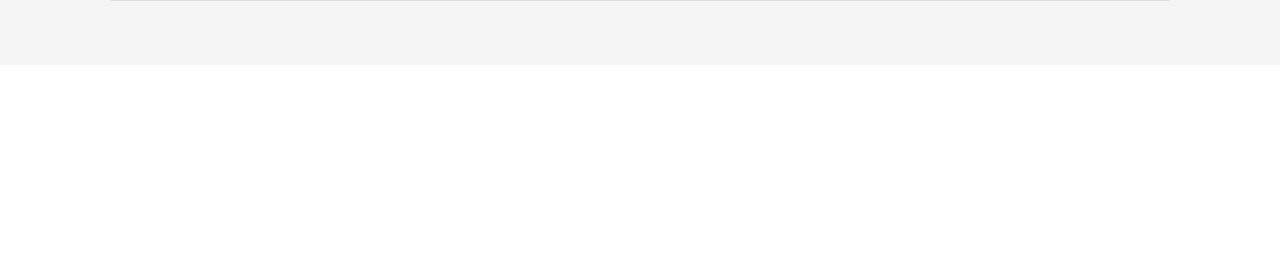
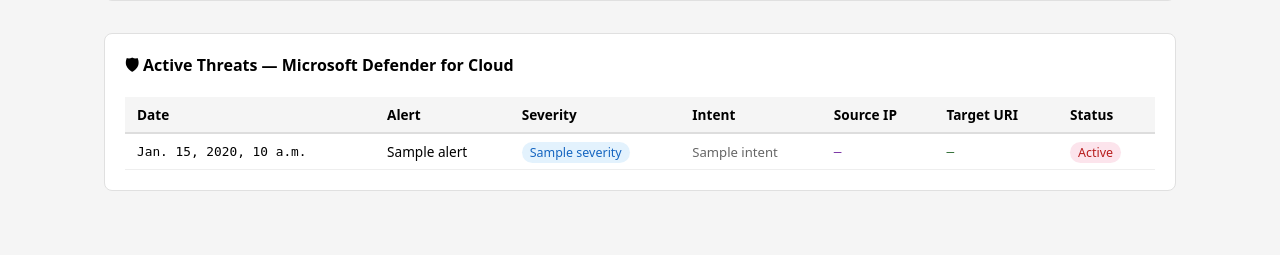
Before and after one commit to Python-Development-Lab/django-azure-app, a Django app: template templates/core/security.html in a window 1280 px wide. Shown: the part 949-1204 px from the top of the page. Before the commit the page ends 950 px from the top, so only its background shows below. Run offline with Django 5.2, Linux system fonts and the light colour scheme; the template is opened without the code that fills it: most values are stand-ins (such as "Sample title", 1, 10 or a date in 2020); parts of the project's set-up code (start-up, migrations or seed data) failed here and were passed over.

Commit message:
feat: add Defender for Cloud alerts to Security Dashboard
- _get_defender_alerts() via ManagedIdentityCredential (System-Assigned MSI)
- Active Threats table: date, alert name, severity, intent, source IP, URI, status
- Severity color coding: High/Medium/Low/Informational
- Graceful error handling when MSI unavailable
- Completes Security Dashboard Phase 1.5:
  ATT&CK graph + coverage matrix + live Defender alerts

```diff
--- a/templates/core/security.html
+++ b/templates/core/security.html
@@ -39,6 +39,74 @@
       </thead>
       <tbody id="coverage-table"></tbody>
     </table>
+  </div>
+
+  <!-- Defender for Cloud Alerts -->
+  <div style="background:#fff; border:1px solid #e0e0e0; border-radius:8px;
+              padding:1.25rem; margin-top:2rem;">
+    <h2 style="font-size:1rem; font-weight:600; margin-bottom:1rem;">
+      🛡 Active Threats — Microsoft Defender for Cloud
+    </h2>
+
+    {% if defender_error %}
+    <div style="background:#fff3cd; border:1px solid #ffc107; border-radius:6px;
+                padding:0.75rem; font-size:0.85rem; color:#856404; margin-bottom:1rem;">
+      <strong>⚠ Defender API unavailable:</strong> {{ defender_error }}
+    </div>
+    {% endif %}
+
+    {% if defender_alerts %}
+    <table style="width:100%; border-collapse:collapse; font-size:0.85rem;">
+      <thead>
+        <tr style="background:#f5f5f5;">
+          <th style="padding:8px 12px; text-align:left; border-bottom:2px solid #ddd;">Date</th>
+          <th style="padding:8px 12px; text-align:left; border-bottom:2px solid #ddd;">Alert</th>
+          <th style="padding:8px 12px; text-align:left; border-bottom:2px solid #ddd;">Severity</th>
+          <th style="padding:8px 12px; text-align:left; border-bottom:2px solid #ddd;">Intent</th>
+          <th style="padding:8px 12px; text-align:left; border-bottom:2px solid #ddd;">Source IP</th>
+          <th style="padding:8px 12px; text-align:left; border-bottom:2px solid #ddd;">Target URI</th>
+          <th style="padding:8px 12px; text-align:left; border-bottom:2px solid #ddd;">Status</th>
+        </tr>
+      </thead>
+      <tbody>
+        {% for alert in defender_alerts %}
+        <tr style="border-bottom:1px solid #eee;">
+          <td style="padding:8px 12px; font-family:monospace; font-size:0.8rem;">
+            {{ alert.time }}
+          </td>
+          <td style="padding:8px 12px; font-weight:500;">{{ alert.name }}</td>
+          <td style="padding:8px 12px;">
+            <span style="padding:2px 8px; border-radius:12px; font-size:0.78rem; font-weight:500;
+              {% if alert.severity == 'High' %}background:#fce4ec; color:#b71c1c;
+              {% elif alert.severity == 'Medium' %}background:#fff3e0; color:#e65100;
+              {% elif alert.severity == 'Low' %}background:#e8f5e9; color:#2e7d32;
+              {% else %}background:#e3f2fd; color:#1565c0;{% endif %}">
+              {{ alert.severity }}
+            </span>
+          </td>
+          <td style="padding:8px 12px; color:#666; font-size:0.82rem;">{{ alert.intent }}</td>
+          <td style="padding:8px 12px; font-family:monospace; font-size:0.8rem; color:#6a1b9a;">
+            {{ alert.source_ip|default:"—" }}
+          </td>
+          <td style="padding:8px 12px; font-family:monospace; font-size:0.8rem; color:#1b5e20;">
+            {{ alert.target_uri|default:"—" }}
+          </td>
+          <td style="padding:8px 12px;">
+            <span style="padding:2px 8px; border-radius:12px; font-size:0.78rem;
+              {% if alert.status == 'Active' %}background:#fce4ec; color:#b71c1c;
+              {% else %}background:#e8f5e9; color:#2e7d32;{% endif %}">
+              {{ alert.status }}
+            </span>
+          </td>
+        </tr>
+        {% endfor %}
+      </tbody>
+    </table>
+    {% else %}
+    <p style="color:#999; font-size:0.875rem; text-align:center; padding:1rem;">
+      No active Defender alerts {% if not defender_error %}✅{% endif %}
+    </p>
+    {% endif %}
   </div>
 
 </div>
```
Also changed, not shown: core/views.py (+46 -1 lines).
